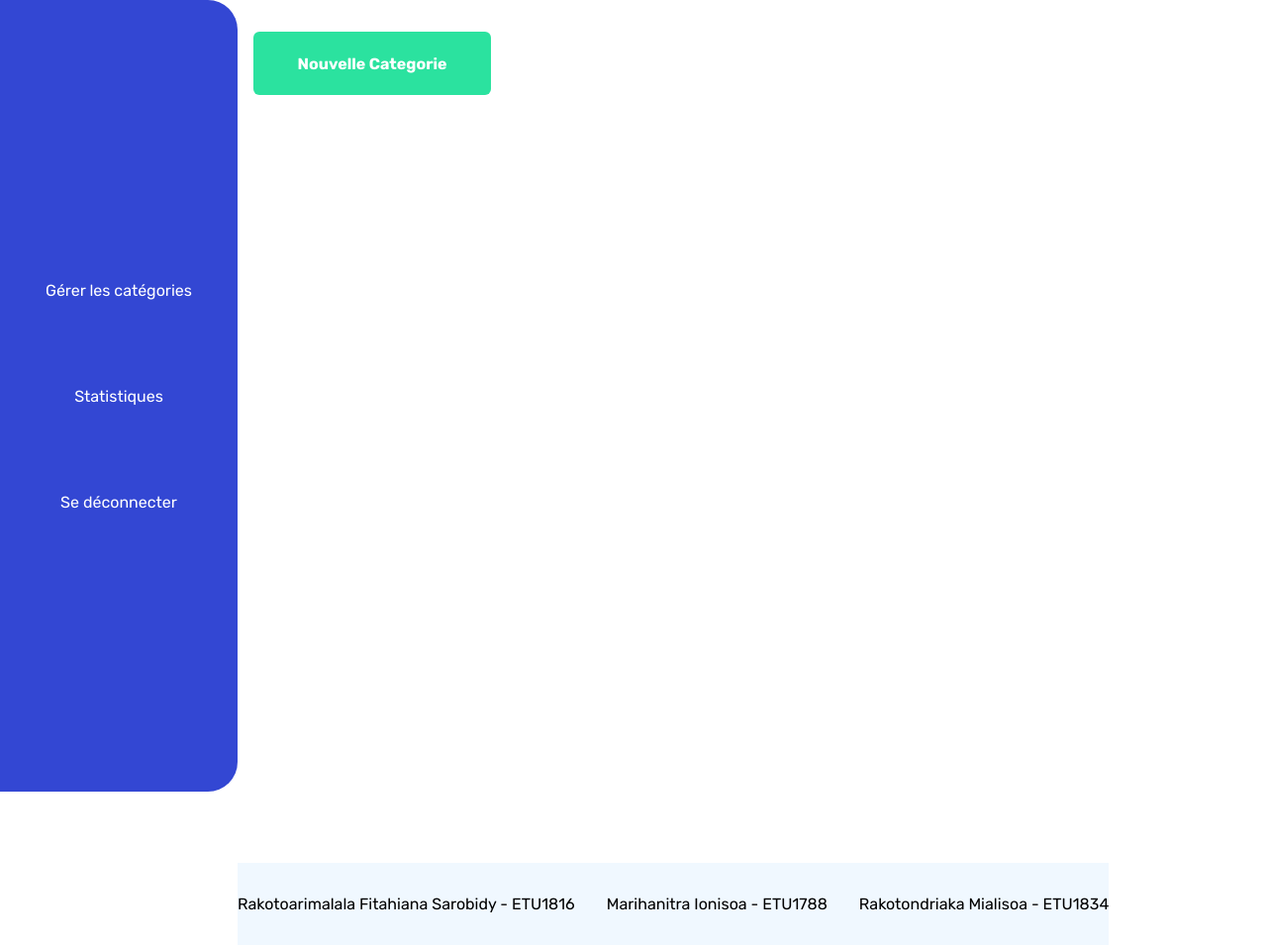
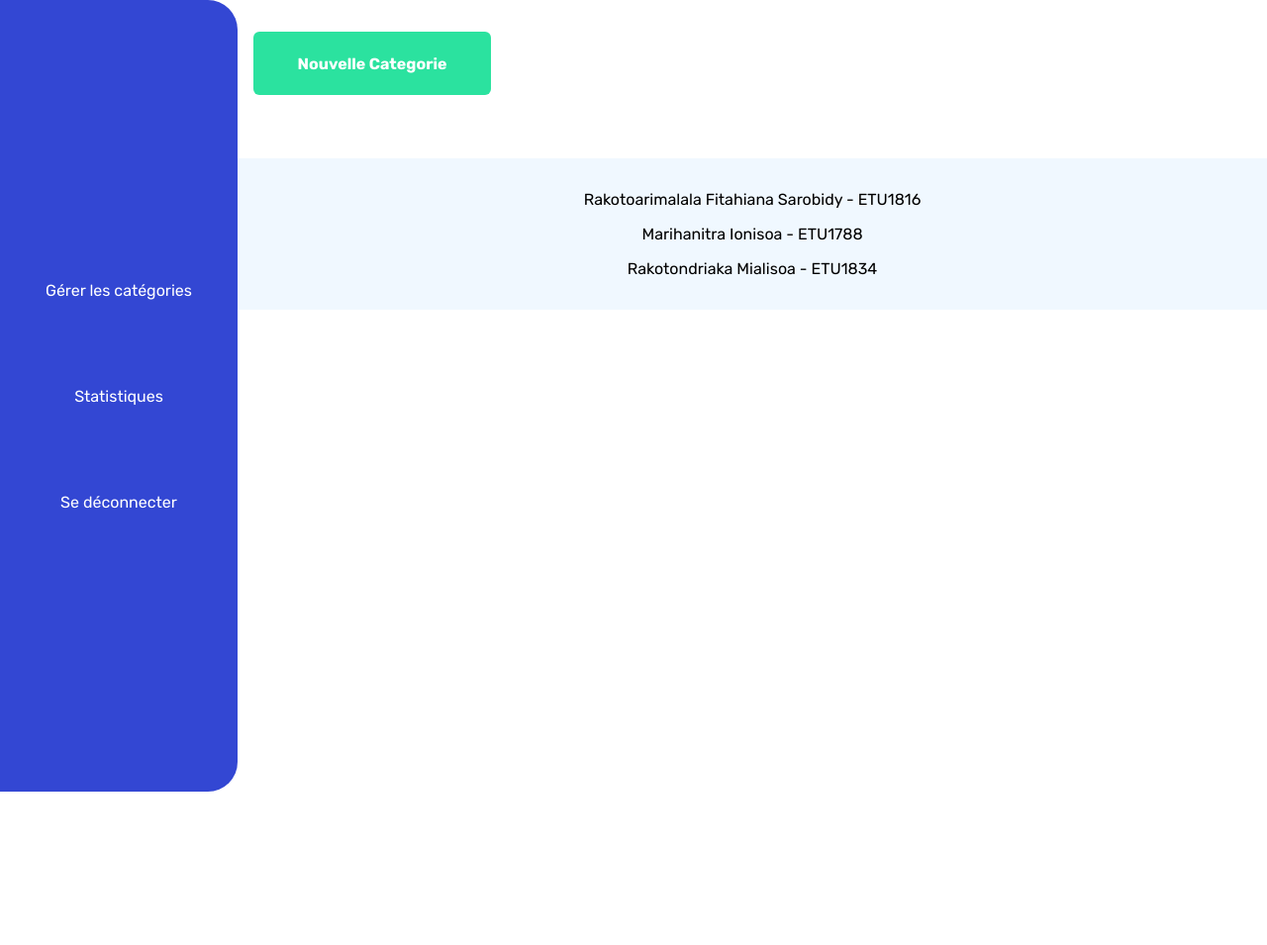
Before and after one commit to Mialy05/web-exam, a CodeIgniter app: page /web-exam/index.php/admin/index in a window 1280 px wide. Shown: the whole page at 99% size. After the commit the page ends 800 px from the top, so only its background shows below. Run offline with CodeIgniter, Linux system fonts and the light colour scheme; data that the repository does not hold is empty.

```diff
--- a/assets/style/style.css
+++ b/assets/style/style.css
@@ -58,16 +58,17 @@ a {
 }
 
 #footer {
-    display: flex;
-    justify-content: center;
-    align-items: center;
-    gap: 2em;
+        /* display: flex; */
+    /* justify-content: center; */
+    /* align-items: center; */
+    /* gap: 2em; */
     background: aliceblue;
     padding: 1em 0em;
     margin-left: 15rem;
-    position: absolute;
+    /* position: absolute; */
+    text-align: center;
     margin-top: 2em;
-    top: calc(100% + 5%) !important;
+
 
 }
 
```
